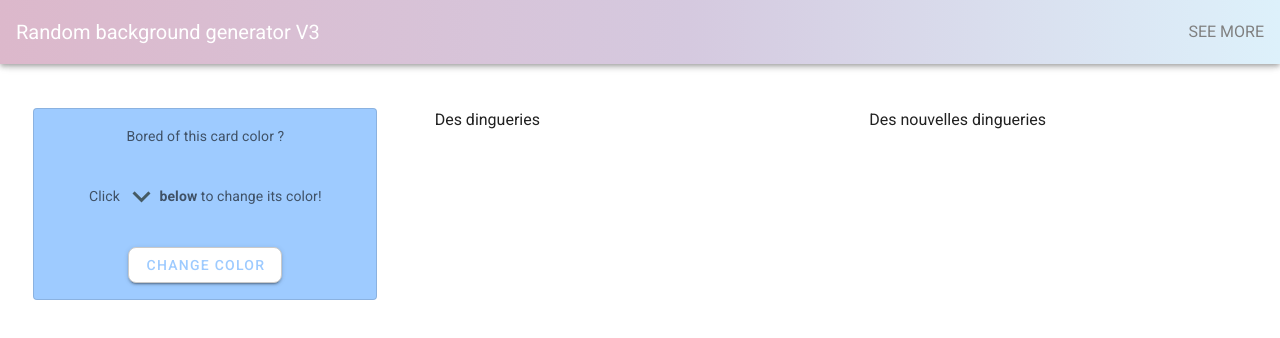
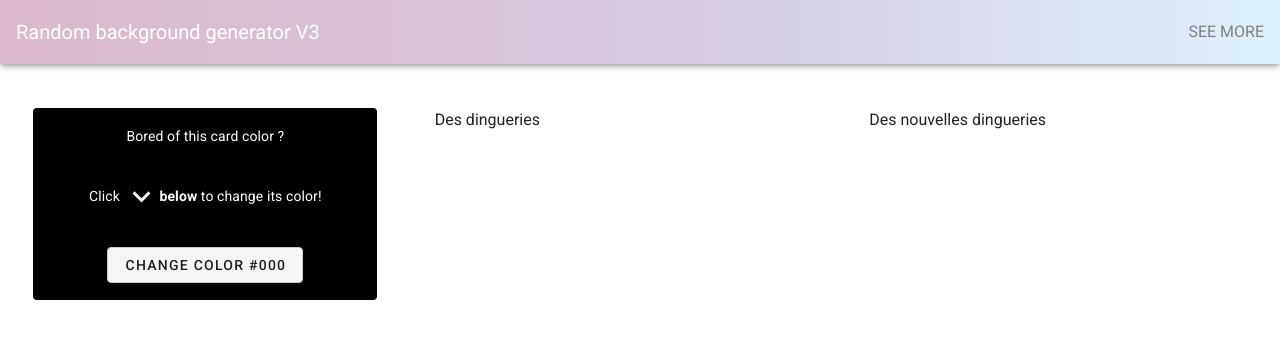
Before and after one commit to BennaiNabil/nabils-colors-manipulation, a Vue app: page / in a window 1280 px wide. Shown: the top 338 px of the page. Built offline with nearby package versions, Linux system fonts and the light colour scheme.

Commit message:
New color generated on click and contrast issues dealt with for the most part. TODO: Emit upwards the color to continue integrating the mockup

```diff
--- a/src/components/ColorGenerator.vue
+++ b/src/components/ColorGenerator.vue
@@ -1,22 +1,24 @@
 <template>
   <div>
-    <v-card class="mx-auto nab-colgen-maincard text-center"
+    <v-card :style="{backgroundColor: ''+newColor}"
+            class="mx-auto text-center"
             max-width="344"
             outlined>
-      <v-card-subtitle>
+
+      <v-card-subtitle :style="{color: `${isColorLight(newColor) ? '#000' : '#fff'}`    }">
         Bored of this card color ?
       </v-card-subtitle>
-      <v-card-subtitle>
-        Click <v-icon
-          large
-          color="blue-grey darken-2"
-      >
-        mdi-chevron-down
-      </v-icon>
+      <v-card-subtitle :style="{color: `${isColorLight(newColor) ? '#000' : '#fff'}`}">
+        Click
+        <v-icon
+            :color="isColorLight(newColor)? 'black':'white'"
+            large>
+          mdi-chevron-down
+        </v-icon>
         <span class="font-weight-bold">below</span> to change its color!
       </v-card-subtitle>
       <v-card-subtitle>
-        <v-btn class="nab-colgen-button text--indigo">Change color</v-btn>
+        <v-btn class="nab-colgen-button" @click="genColor()">Change color {{ newColor }}</v-btn>
       </v-card-subtitle>
     </v-card>
   </div>
@@ -24,18 +26,37 @@
 
 <script>
 export default {
-  name: "ColorGenerator"
+  name: "ColorGenerator",
+  data: function () {
+    return {
+      newColor: '#000'
+    }
+  },
+  methods: {
+    genColor: function () {
+      this.newColor = `#${Math.floor(Math.random() * 16777215).toString(16)}`;
+    },
+    isColorLight: function (color) {
+      const hexadecimalValue = color.replace("#", "");
+      const redComponent = parseInt(hexadecimalValue.substr(0, 2), 16);
+      const greenComponent = parseInt(hexadecimalValue.substr(2, 2), 16);
+      const blueComponent = parseInt(hexadecimalValue.substr(4, 2), 16);
+      const computedBrightness = (redComponent * 299 + greenComponent * 587 + blueComponent * 114) / 1000;
+      console.log(computedBrightness > 155 ? "Is bright" : "Is dark")
+      return computedBrightness > 155;
+    },
+  }
 }
 </script>
 
 <style>
 .nab-colgen-button {
-  background: #FFFFFF !important;
-  border: 1px solid #CACACA !important;
-  box-sizing: border-box !important;
-  border-radius: 8px !important;
+  background: #FFFFFF;
+  border: 1px solid #CACACA;
+  box-sizing: border-box;
+  border-radius: 8px;
   padding: 0.7rem;
-  color: #9ECBFF !important;
+  color: #9ECBFF;
 }
 
 .nab-colgen-maincard {
```
